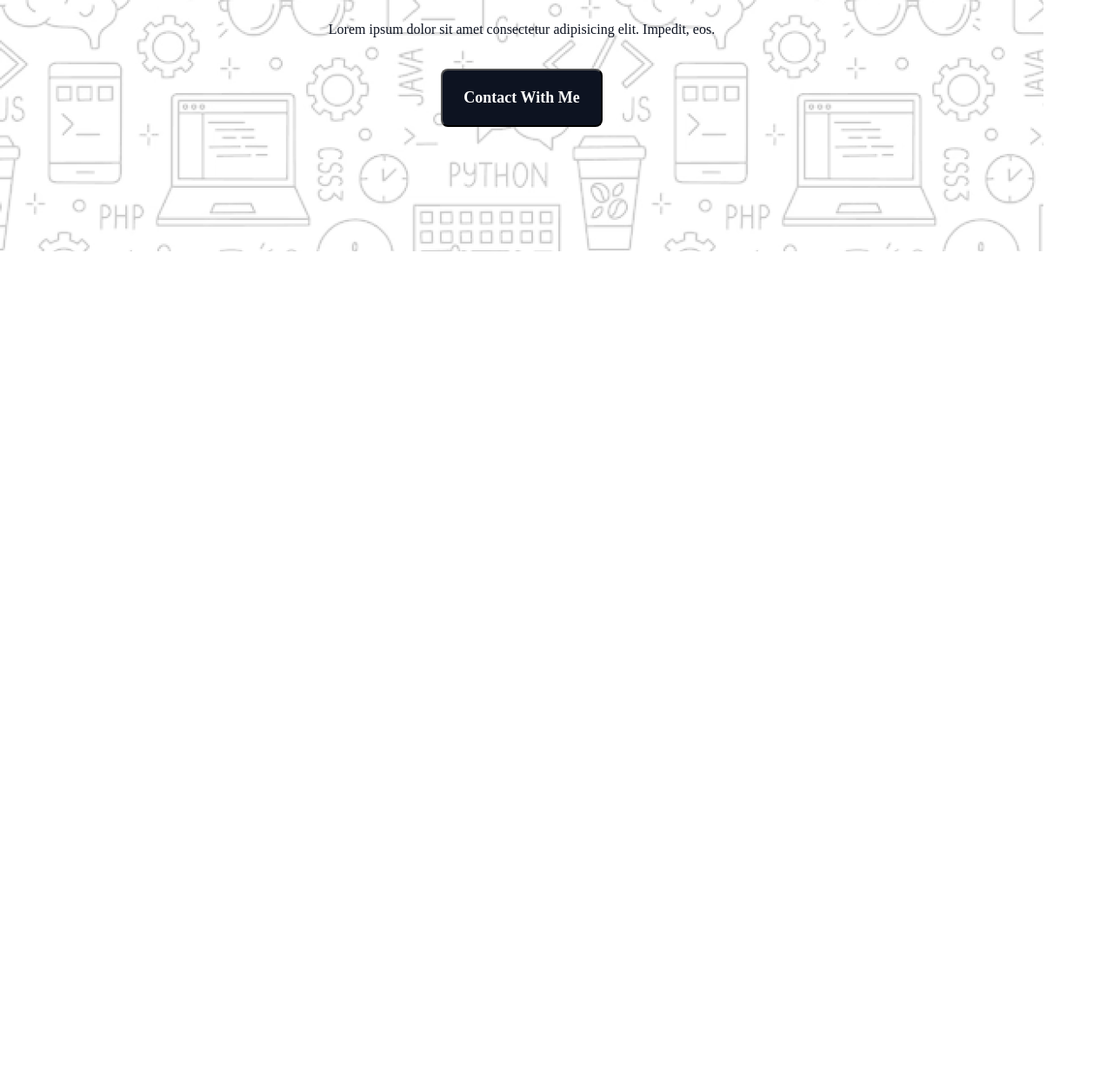
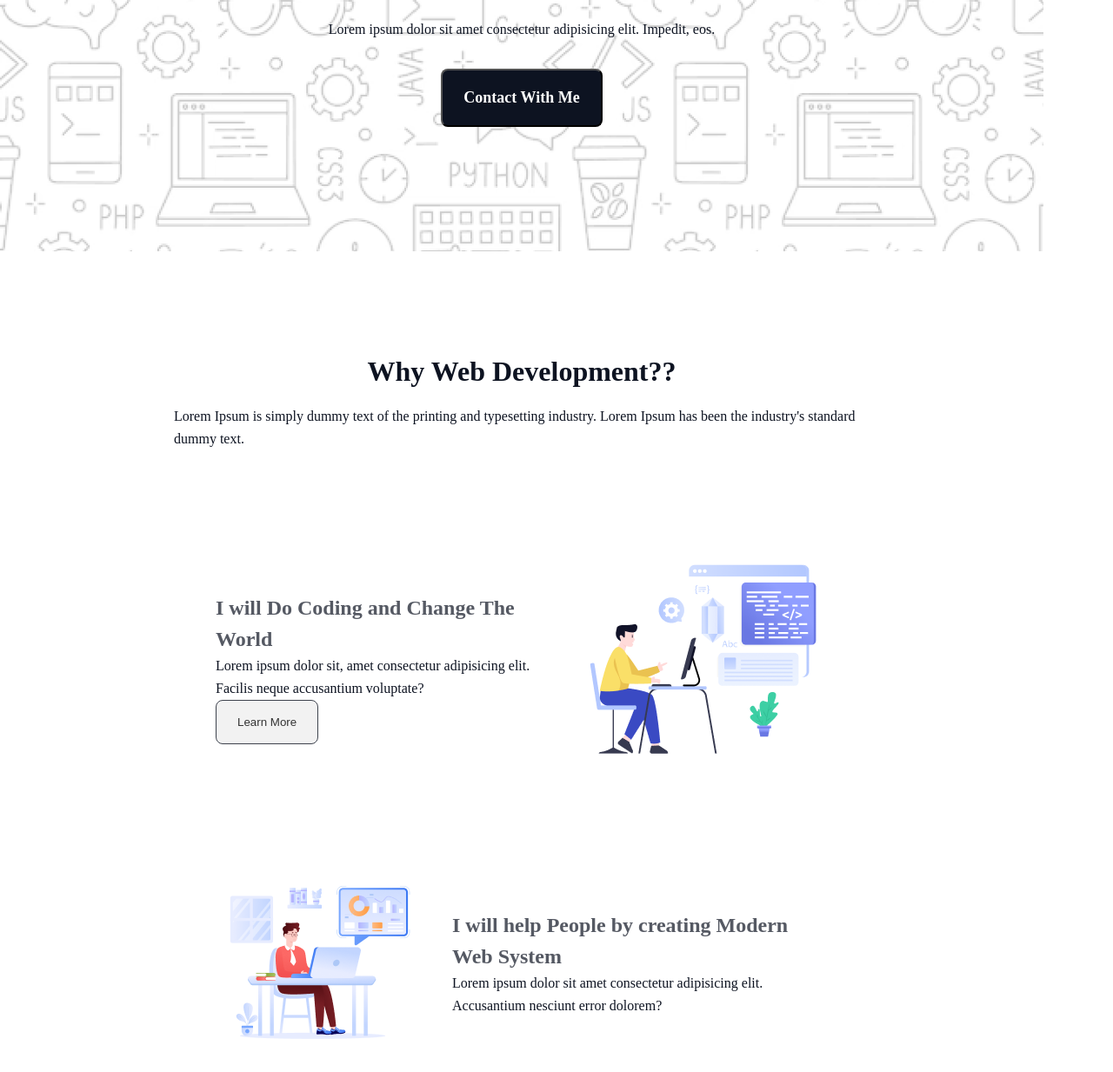
Before and after one commit to shoaib7306/B9RESET-ASSIGNMENT-1, a plain HTML site: page index.html in a window 1280 px wide. Shown: the part 564-1797 px from the top of the page at 87% size. Before the commit the page ends 853 px from the top, so only its background shows below. Drawn offline with Linux system fonts and the light colour scheme; a web font is replaced by a local one.

Commit message:
section-1-done

```diff
--- a/index.html
+++ b/index.html
@@ -35,10 +35,35 @@
     </header>
     <main>
         <section-1 class="why-web-development">
-            <div></div>
-            <div></div>
-            <div></div>
-            <div></div>
+            <div class="section-1-heading">
+                <h1 class="h1-section">Why Web Development??</h1>
+                <p>Lorem Ipsum is simply dummy text of the printing and typesetting industry. Lorem Ipsum has been the industry's standard dummy text.</p>
+            </div>
+            <div class="card">
+                <div>
+                    <h1 class="h1-card">I will Do Coding and Change The World</h1>
+                    <p>Lorem ipsum dolor sit, amet consectetur adipisicing elit. Facilis neque accusantium voluptate?
+                    </p>
+                    <button class="btn-1">Learn More</button>
+                </div>
+                <div>
+                    <img src="./assets/Layer_1.png" alt="">
+                </div>
+            </div>
+            <div class="card">
+                <div>
+                    <img src="./assets/Group 3.png" alt="">
+                </div>
+                <div>
+                    <h1 class="h1-card">I will help People by creating Modern Web System</h1>
+                    <p>Lorem ipsum dolor sit amet consectetur adipisicing elit. Accusantium nesciunt error dolorem?</p>
+                </div>
+            </div>
+            <div class="card">
+                <div><h1 class="h1-card">I will Do Coding and Change The World</h1>
+                <p>Lorem ipsum dolor sit amet consectetur adipisicing elit. Corrupti eligendi ullam odit?</p></div>
+                <div><img src="./assets/Group 4.png" alt=""></div>
+            </div>
         </section-1>
         <section-2 class="my-inspiration">
             <div></div>
--- a/style/style.css
+++ b/style/style.css
@@ -4,6 +4,40 @@
 * {
     margin: 0;
     padding: 0;
+}
+
+body {
+    width: 1200px;
+}
+
+p {
+    color: #0D1321;
+    font-family: "Azeret Mono";
+    font-size: 16px;
+    font-style: normal;
+    font-weight: 400;
+    line-height: 26px;
+    /* 162.5% */
+}
+
+.h1-card {
+    color: rgba(13, 19, 33, 0.70);
+    font-family: "Azeret Mono";
+    font-size: 24px;
+    font-style: normal;
+    font-weight: 700;
+    line-height: 36px;
+    /* 150% */
+}
+
+.h1-section {
+    color: #0D1321;
+    text-align: center;
+    font-family: "Azeret Mono";
+    font-size: 32px;
+    font-style: normal;
+    font-weight: 800;
+    line-height: normal;
 }
 
 .btn-1 {
@@ -102,3 +136,26 @@
     line-height: 26px;
     /* 162.5% */
 }
+
+/* main body section 1 */
+.card {
+    display: flex;
+    justify-content: space-between;
+    align-items: center;
+    align-self: stretch;
+    padding: 48px;
+    gap: 32px;
+    align-self: stretch;
+    border-radius: 16px;
+    background: linear-gradient(90deg, #FFF 0%, rgba(255, 255, 255, 0.00) 100%);
+    margin-left: 200px;
+    margin-right: 200px;
+
+}
+
+.section-1-heading {
+    margin: 120px 200px 80px 200px;
+    display: flex;
+    flex-direction: column;
+    gap: 20px;
+}
```
